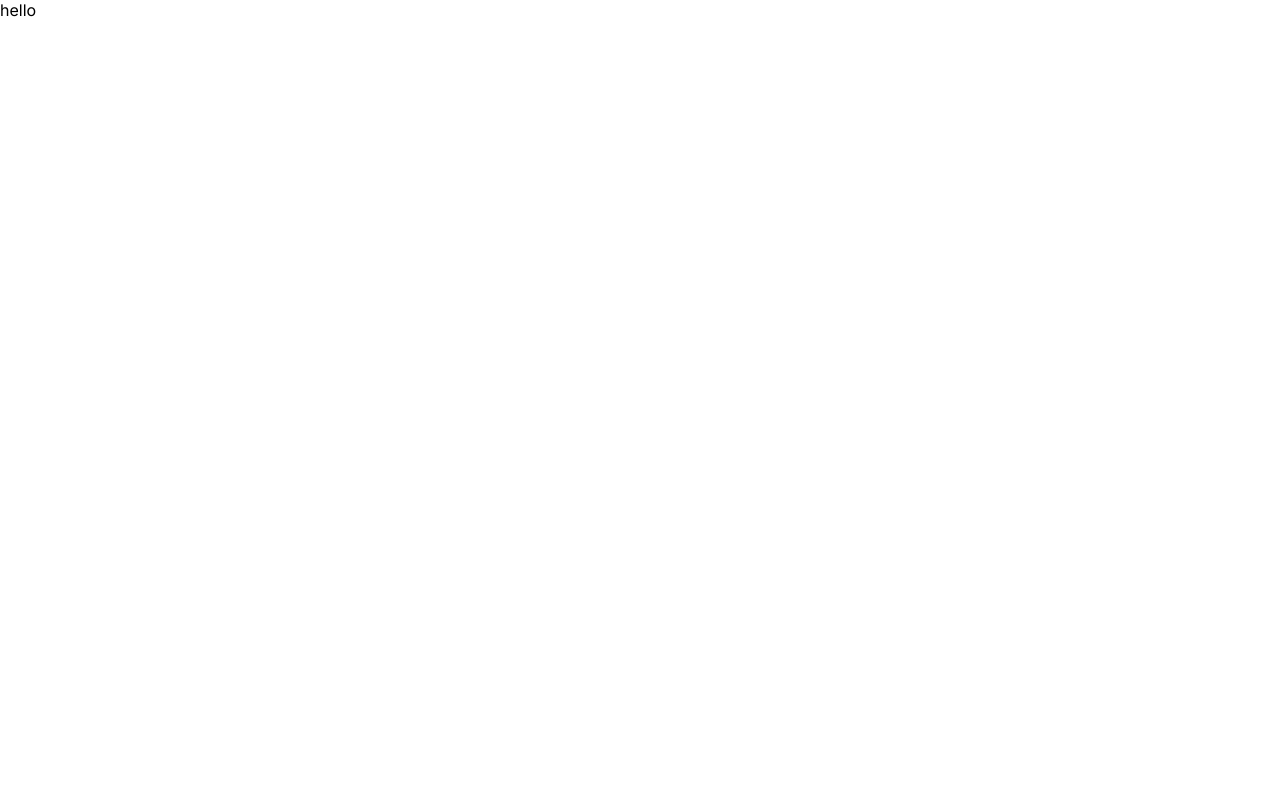
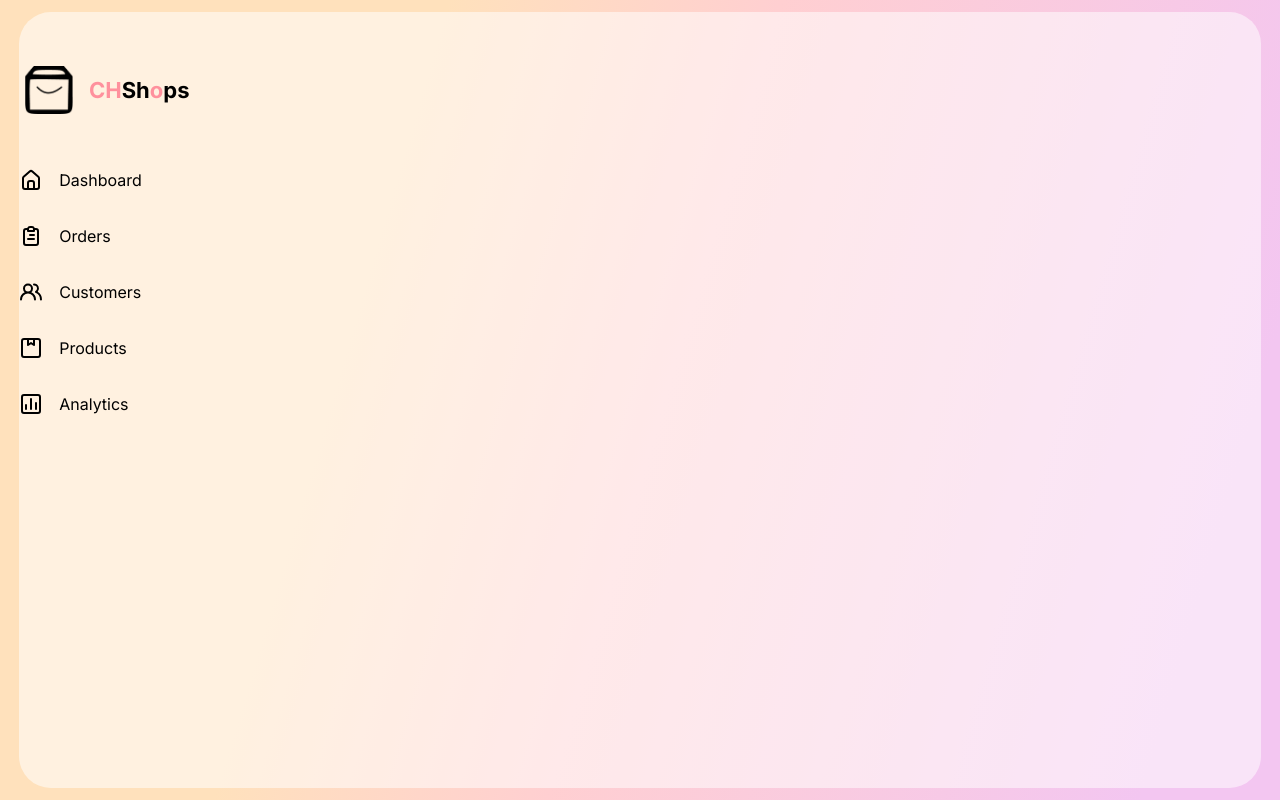
Before and after one commit to Chuloshnikov/shops-dashboard, a React (Create React App) app: page / in a window 1280 px wide. Built offline with nearby package versions, Linux system fonts and the light colour scheme.

Commit message:
ProjectStart Done
Logo and Sidebar Done

```diff
--- a/src/App.css
+++ b/src/App.css
@@ -13,4 +13,24 @@
 
 .App {
   font-family: 'Inter', sans-serif;
+  background: linear-gradient(
+  106.37deg,
+    #ffe1bc 29.63%,
+    #ffcfd1 51.55%,
+    #f3c6f1 90.85%
+  );
+  height: 100vh;
+  display: flex;
+  justify-content: center;
+  align-items: center;
 }
+
+.AppGlass {
+  display: grid;
+  height: 97%;
+  width: 97%;
+  border-radius: 2rem;
+  background: var(--glass);
+  overflow: hidden;
+  grid-template-columns: 11rem auto 20rem;
+}
--- a/src/App.js
+++ b/src/App.js
@@ -1,9 +1,13 @@
+import React from 'react';
 import './App.css';
+import Sidebar from './components/Sidebar/Sidebar';
 
 const App = () => {
   return (
       <div className="App">
-        hello
+        <div className="AppGlass">
+            <Sidebar/>
+        </div>
       </div>
   );
 }
--- /dev/null
+++ b/src/components/Sidebar/Sidebar.jsx
@@ -0,0 +1,30 @@
+import styled from "./Sidebar.module.css";
+import LogoImage from "../../assets/icons/logo.png";
+
+import { SidebarData } from "../../data/data";
+
+const Sidebar = () => {
+    return (
+        <div className={styled.sidebar}>
+            {/* LOGO */}
+            <div className={styled.logo}>
+                <img src={LogoImage} alt="logo"/>
+                <span>
+                    <span>CH</span>Sh<span>o</span>ps
+                </span>
+            </div>
+            {/* MENU */}
+            <div className={styled.menu}>
+                {SidebarData.map((item, index) => {
+                return (
+                <div key={index} className={styled.menuItem}>
+                    <item.icon/> <span>{item.heading}</span>
+                </div>
+                    )}
+                )}
+            </div>
+        </div>
+    )
+}
+
+export default Sidebar;
--- /dev/null
+++ b/src/components/Sidebar/Sidebar.module.css
@@ -0,0 +1,40 @@
+.sidebar {
+    display: flex;
+    flex-direction: column;
+    position: relative;
+    padding: 4rem 0 0 0;
+    transition: all .3 ease 0s;
+}
+
+.logo {
+    display: flex;
+    height: 5rem;
+    font-weight: 700;
+    font-size: 22px;
+    gap: 1rem;
+    align-items: center;
+    justify-content: center;
+    height: 4%;
+}
+
+.logo>img {
+    width: 3rem;
+    height: 3rem;
+}
+
+.logo>span>span {
+    color: var(--pink);
+}
+
+.menu {
+    margin: 4rem 0 0 0;
+    display: flex;
+    flex-direction: column;
+    gap: 2rem;
+}
+
+.menuItem {
+    display: flex;
+    align-items: center;
+    gap: 1rem;
+}
--- a/src/data/data.js
+++ b/src/data/data.js
@@ -13,9 +13,9 @@ import {
   import { keyboard } from "@testing-library/user-event/dist/keyboard";
 
   // Recent Card Imports
-  import img1 from "../imgs/img1.png";
-  import img2 from "../imgs/img2.png";
-  import img3 from "../imgs/img3.png";
+  import img1 from "../assets/images/img1.png";
+  import img2 from "../assets/images/img2.png";
+  import img3 from "../assets/images/img3.png";
 
   // Sidebar Data
   export const SidebarData = [
```
